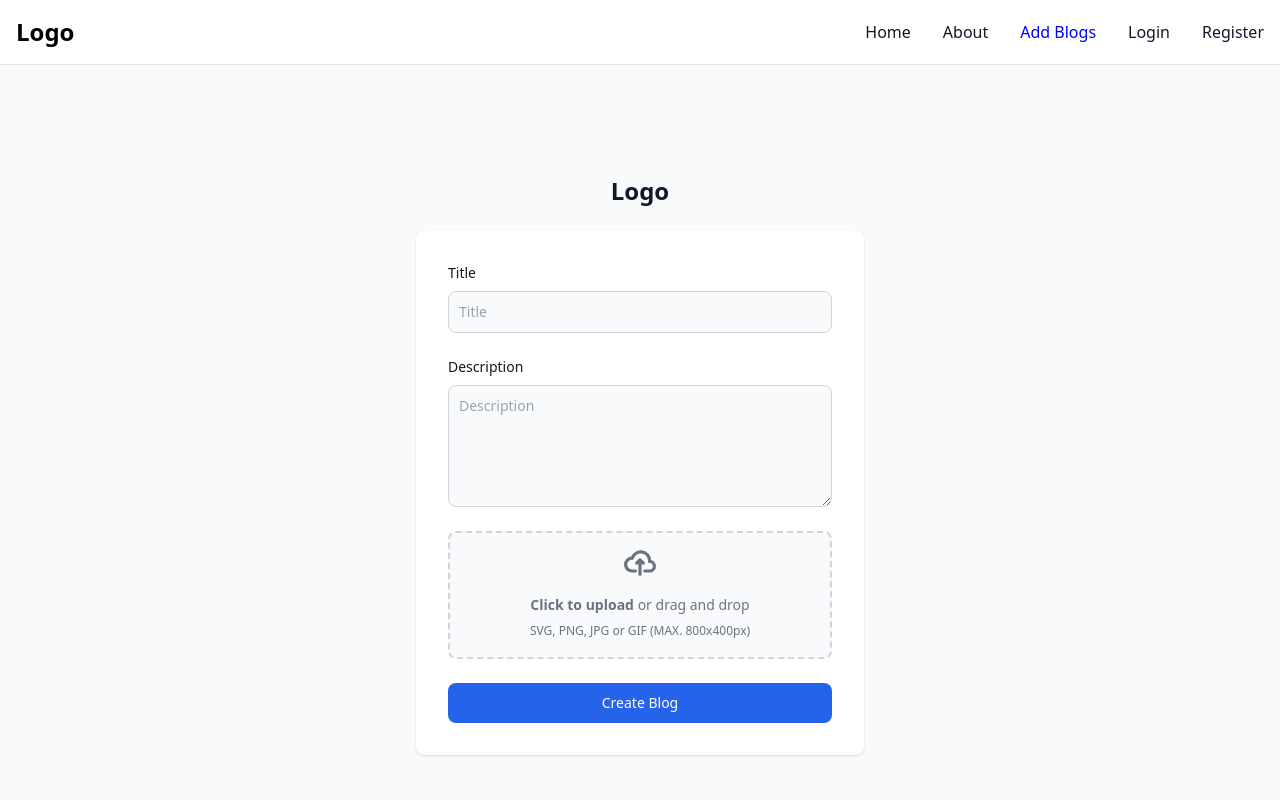
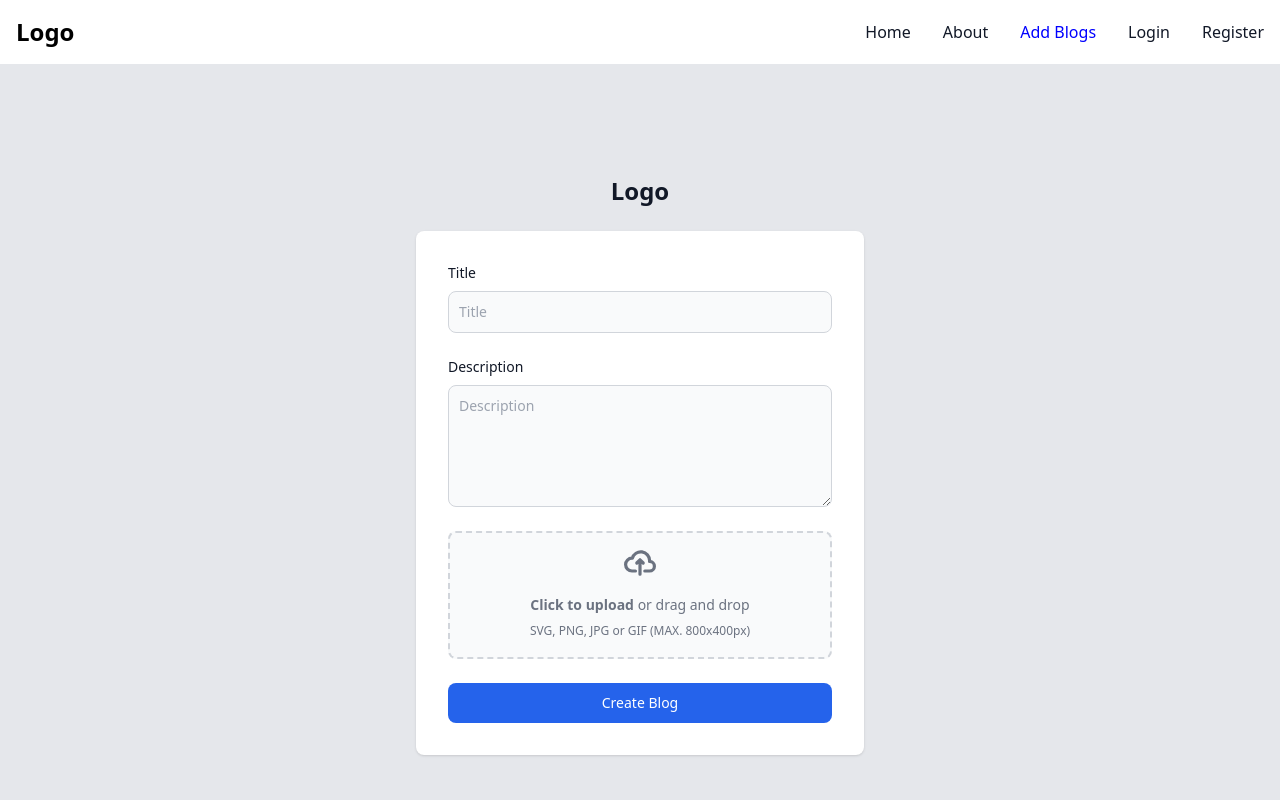
Before and after one commit to SalmanIlya/Authentication-with-react--firebase, a React (Create React App) app: page /createblog in a window 1280 px wide. Shown: the top 800 px of the page. Built offline with nearby package versions, Linux system fonts and the light colour scheme; no server answers.

Commit message:
change-color

```diff
--- a/src/Pages/CreateBlog.jsx
+++ b/src/Pages/CreateBlog.jsx
@@ -38,8 +38,8 @@ const CreateBlog = () => {
   };
 
   return (
-    <div className="">
-      <section className="bg-gray-50 dark:bg-gray-900">
+    <div className=" bg-gray-200">
+      <section className="bg-gray-200 dark:bg-gray-900">
         <ToastContainer/>
         <div className="flex flex-col items-center justify-center px-6 py-8 mx-auto md:h-screen lg:py-0">
           <a
```
